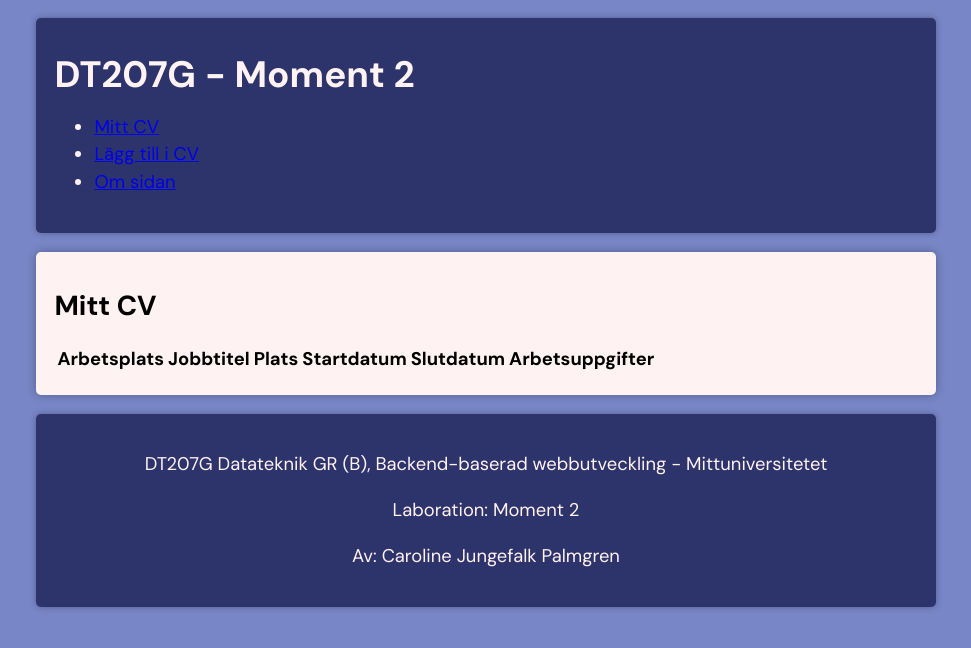
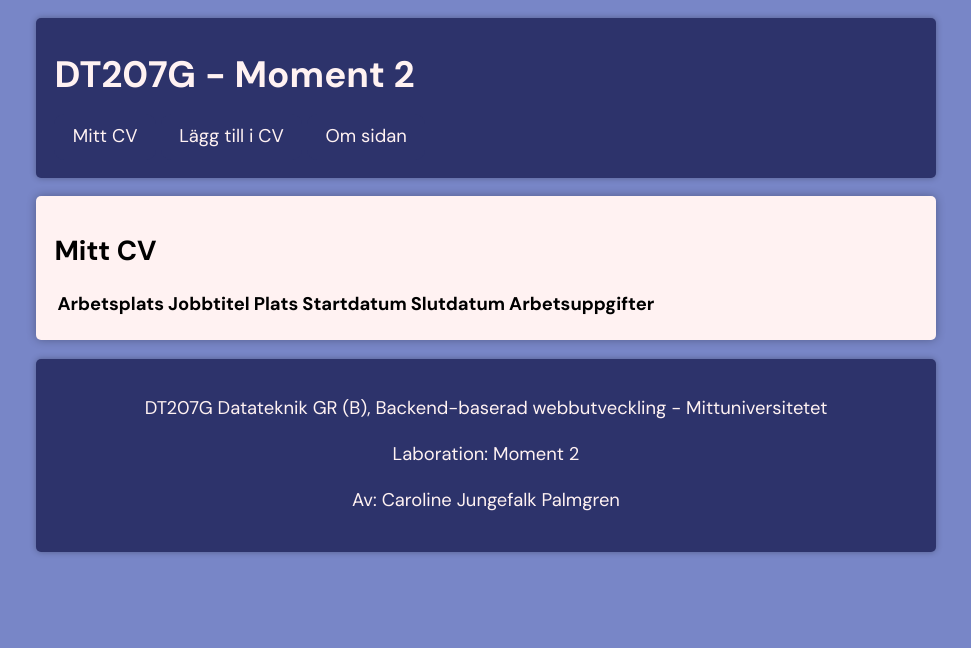
Before and after one commit to Jungefalk/dt207g-moment2.2, a website built with Parcel: page src/index.html in a window 1280 px wide. Shown: the whole page, without its empty margins (154-1125 px from the left). Built offline with nearby package versions, Linux system fonts and the light colour scheme.

Commit message:
lägg till stilar för navigering

```diff
--- a/src/css/styles.css
+++ b/src/css/styles.css
@@ -1,9 +1,7 @@
-
-
 @import url('https://fonts.googleapis.com/css2?family=DM+Sans:ital,opsz,wght@0,9..40,100..1000;1,9..40,100..1000&display=swap');
 
 
-body{
+body {
     margin: 0;
     padding: 0;
     font-family: "DM Sans", sans-serif;
@@ -12,32 +10,55 @@ body{
     background-color: #7886C7;
 }
 
-.container{
+.container {
     max-width: 900px;
     margin: 0 auto;
 }
 
-main{
+main {
     padding: 1em;
     background-color: #FFF2F2;
     border-radius: 5px;
     box-shadow: 0 0 10px rgba(0, 0, 0, 0.3)
 }
 
-header, footer{
-background-color: #2D336B;
-color: #FFF2F2;
-border-radius: 5px;
-padding: 1em;
-box-shadow: 0 0 6px rgba(0, 0, 0, 0.3)
+header,
+footer {
+    background-color: #2D336B;
+    color: #FFF2F2;
+    border-radius: 5px;
+    padding: 1em;
+    box-shadow: 0 0 6px rgba(0, 0, 0, 0.3)
 }
 
-header{
+header {
     margin-top: 1em;
     margin-bottom: 1em;
 }
 
-footer{
+footer {
     margin-top: 1em;
     text-align: center;
 }
+
+nav ul {
+    margin: 0;
+    padding: 0;
+    list-style-type: none;
+}
+
+nav ul li{
+    display: inline-block;
+    padding: 0.5em 1em 0.5em 1em;
+    background-color: #2D336B;
+    border-radius: 10px;
+}
+
+ul li a{
+    color: #FFF2F2;
+    text-decoration: none;
+}
+
+ul li a:hover{
+text-decoration: underline 2px;
+}
```
